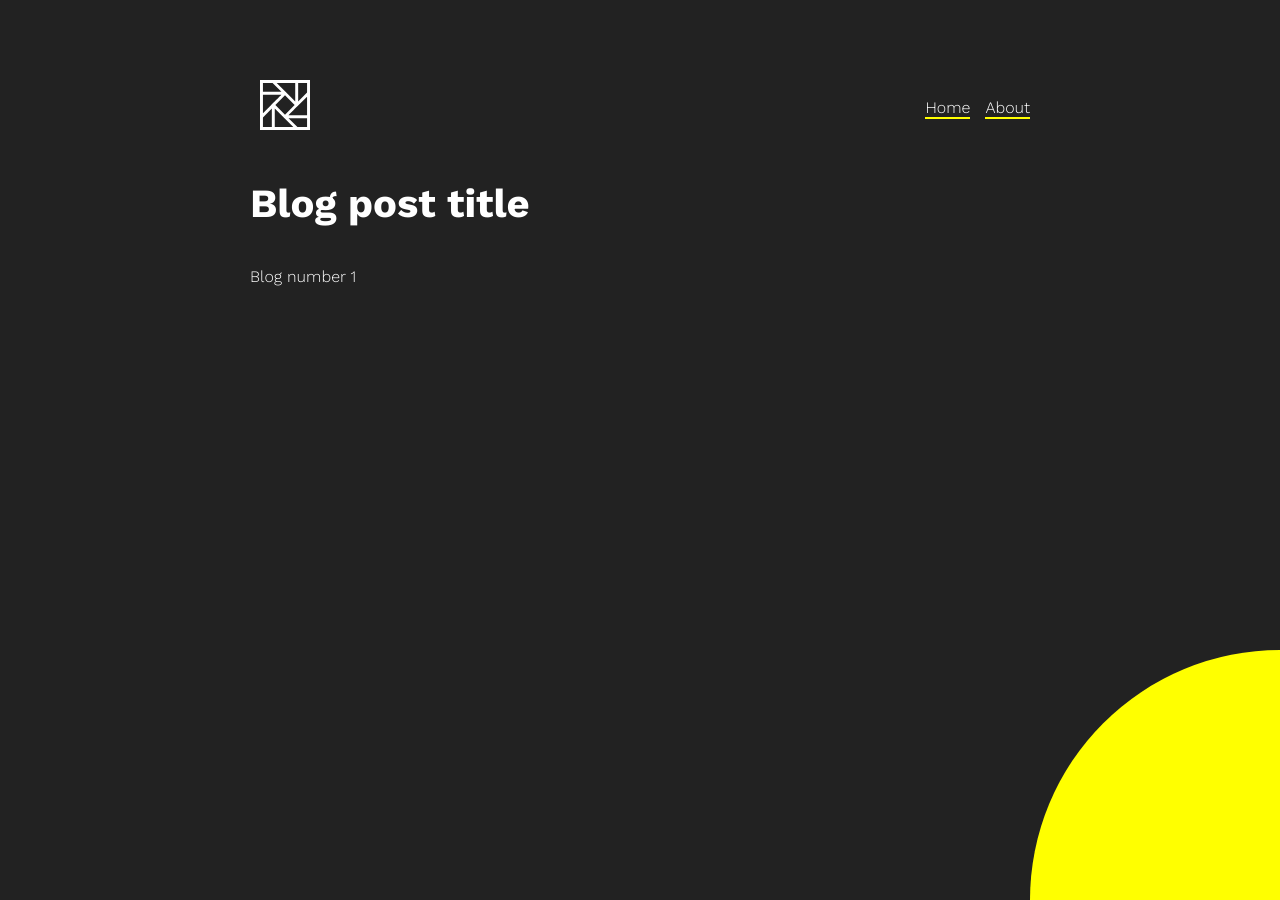
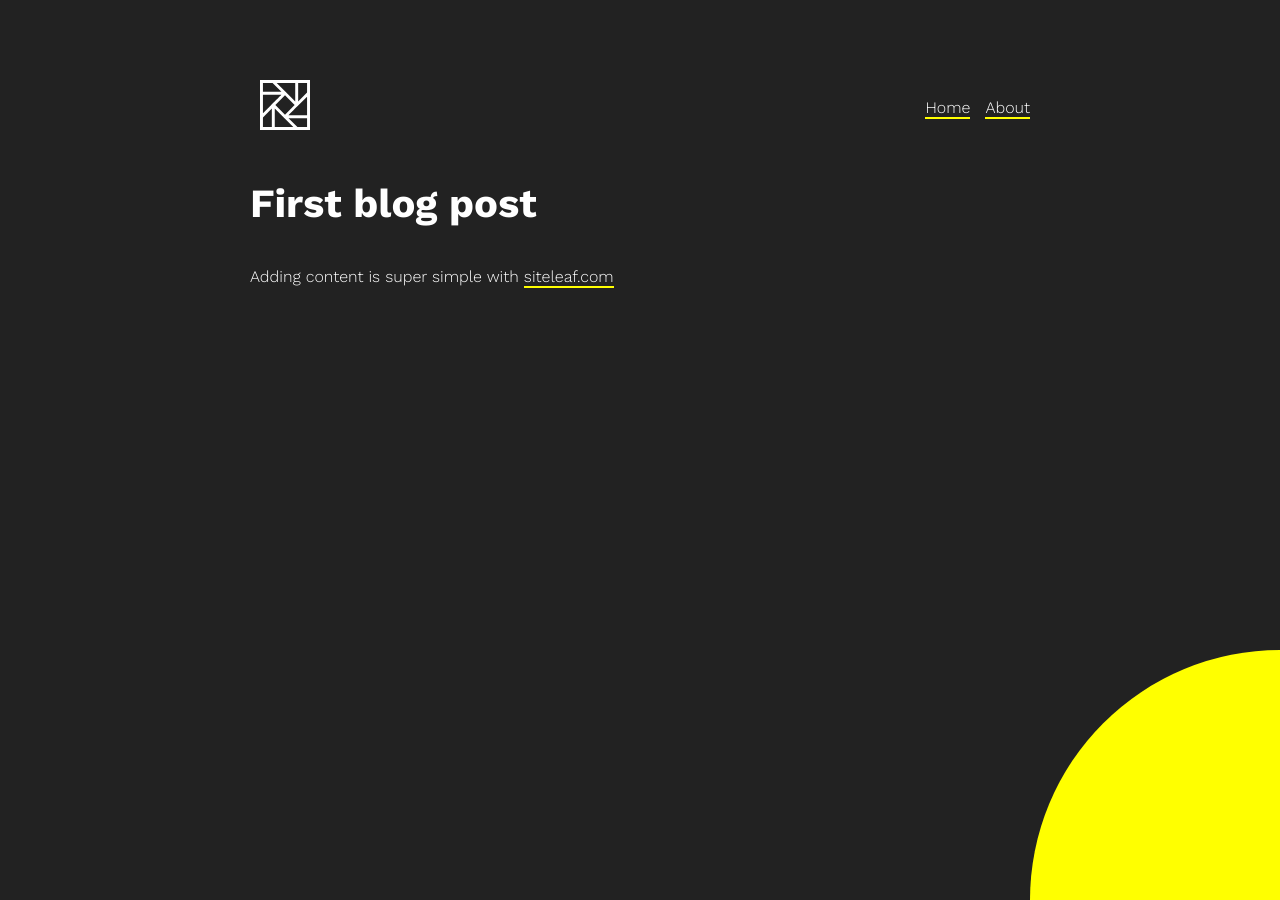
Before and after one commit to nigelpayne/myblog, a Jekyll site: the page built from _posts/2019-02-18-new-post.md, in a window 1280 px wide. Built offline with Jekyll 4.4.1, drawn with Linux system fonts in a browser that asks for light colours.

Commit message:
Updated New Post

```diff
--- a/_posts/2019-02-18-new-post.md
+++ b/_posts/2019-02-18-new-post.md
@@ -1,7 +1,7 @@
 ---
-title: Blog post title
+title: First blog post
 date: 2019-02-18 00:00:00 Z
-excerpt: Maecenas faucibus mollis interdum.
+excerpt:
 ---
 
-Blog number 1
+Adding content is super simple with [siteleaf.com](http://siteleaf.com)
```
